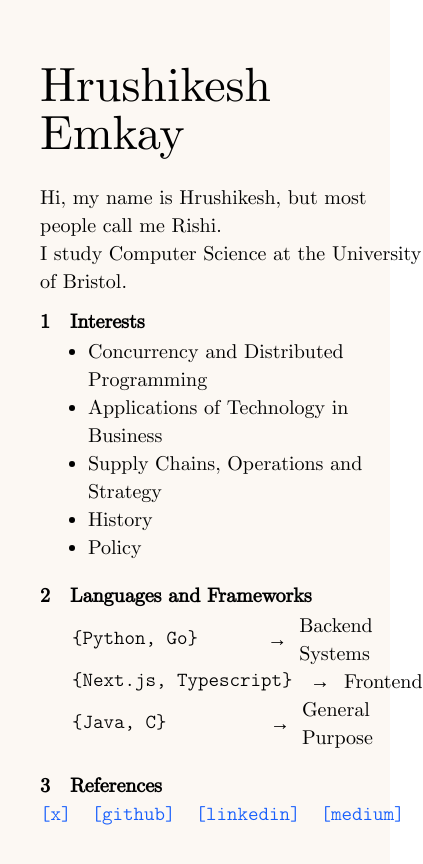
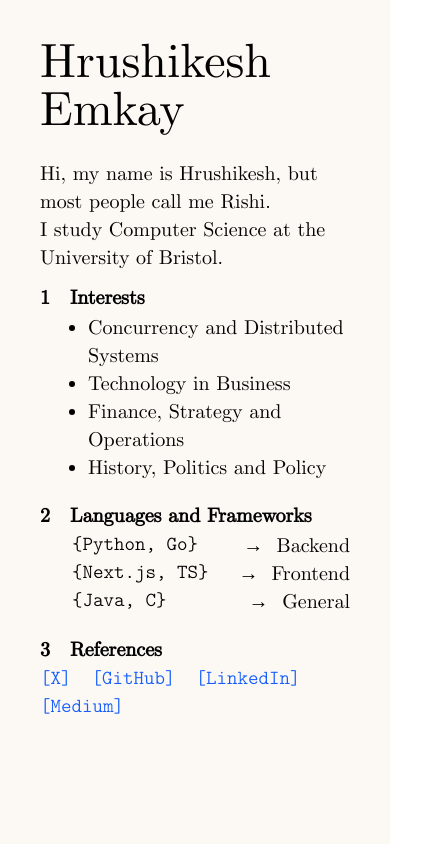
Before and after one commit to rsh-e/hrushike-sh, a Next.js app: page / in a window 390 px wide. Shown: the top 864 px of the page, 423 px wide, since content can reach past the window. Built offline with nearby package versions, Linux system fonts and the light colour scheme.

Commit message:
Made responsive and rewrote interests section@

```diff
--- a/app/page.tsx
+++ b/app/page.tsx
@@ -9,7 +9,7 @@ const ttFont = CMUTypewriter
 export default function Home() {
 	return (
 		<div className={`flex min-h-screen bg-[#FCF8F3]`}>
-			<div className="flex min-h-screen w-full max-w-3xl m-10 mt-16 md:m-36 text-black flex-col gap-y-3">
+			<div className="flex min-h-screen w-full max-w-3xl p-10 md:m-36 text-black flex-col gap-y-3">
 				<h3 className={`text-5xl ${serifFont.className}`}>Hrushikesh Emkay</h3>
 				<div className={`${serifFont.className} text-xl space-y-5`}>
 					<p className="my-3">
@@ -22,12 +22,10 @@ export default function Home() {
 							<p>Interests</p>
 						</div>
 						<ul className="ml-12 list-disc">
-							<li>Concurrency and Distributed Programming</li>
-							<li>Applications of Technology in Business</li>
-							<li>Supply Chains, Operations and Strategy</li>
-							<li>History</li>
-							<li>Policy</li>
-
+							<li>Concurrency and Distributed Systems</li>
+							<li>Technology in Business</li>
+							<li>Finance, Strategy and Operations</li>
+							<li>History, Politics and Policy</li>
 						</ul>
 					</div>
 
@@ -38,19 +36,19 @@ export default function Home() {
 						</div>
 						<ul className={`ml-8 list-none`}>
 							<li className="flex items-center">
-								<span className={`w-56 ${ttFont.className}`}>{`{Python, Go}`}</span>
+								<span className={`w-42 ${ttFont.className}`}>{`{Python, Go}`}</span>
 								<span className="w-6 text-center mx-3">→</span>
-								<span>Backend Systems</span>
+								<span>Backend</span>
 							</li>
 							<li className="flex items-center">
-								<span className={`w-56 ${ttFont.className}`}>{`{Next.js, Typescript}`}</span>
+								<span className={`w-42 ${ttFont.className}`}>{`{Next.js, TS}`}</span>
 								<span className="w-6 text-center mx-3">→</span>
 								<span>Frontend</span>
 							</li>
 							<li className="flex items-center">
-								<span className={`w-56 ${ttFont.className}`}>{`{Java, C}`}</span>
+								<span className={`w-42 ${ttFont.className}`}>{`{Java, C}`}</span>
 								<span className="w-6 text-center mx-3">→</span>
-								<span>General Purpose</span>
+								<span>General</span>
 							</li>
 						</ul>
 					</div>
@@ -61,10 +59,10 @@ export default function Home() {
 							<p>References</p>
 						</div>
 						<div className={`text-blue-600 space-x-5 ${ttFont.className}`}>
-							<a className="hover:text-purple-900" target="_blank" href="https://x.com/rsh_emk">[x]</a>
-							<a className="hover:text-purple-900" target="_blank" href="https://github.com/rsh-e">[github]</a>
-							<a className="hover:text-purple-900" target="_blank" href="https://linkedin.com/in/rsh-e">[linkedin]</a>
-							<a className="hover:text-purple-900" target="_blank" href="https://rsh-emk.medium.com">[medium]</a>
+							<a className="hover:text-purple-900" target="_blank" href="https://x.com/rsh_emk">[X]</a>
+							<a className="hover:text-purple-900" target="_blank" href="https://github.com/rsh-e">[GitHub]</a>
+							<a className="hover:text-purple-900" target="_blank" href="https://linkedin.com/in/rsh-e">[LinkedIn]</a>
+							<a className="hover:text-purple-900" target="_blank" href="https://rsh-emk.medium.com">[Medium]</a>
 						</div>
 					</div>
 				</div>
```
